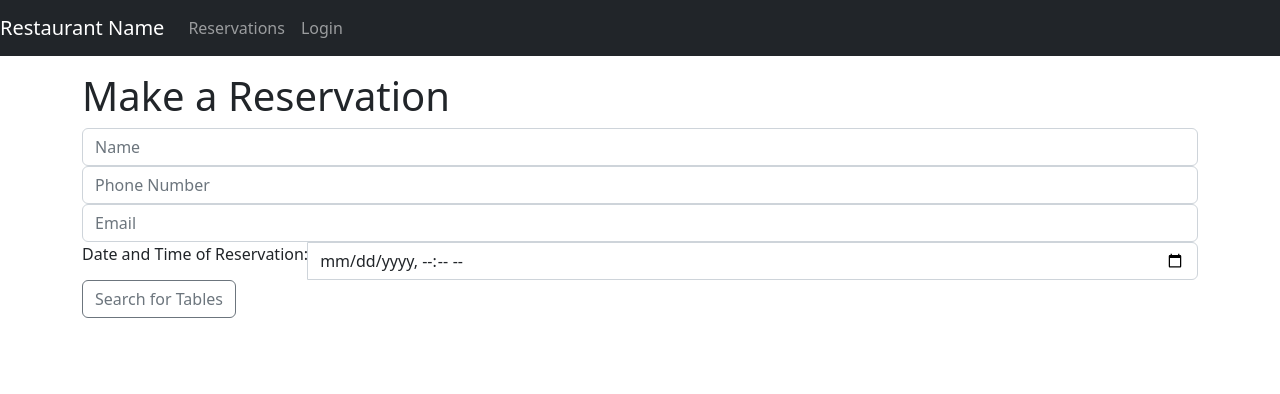
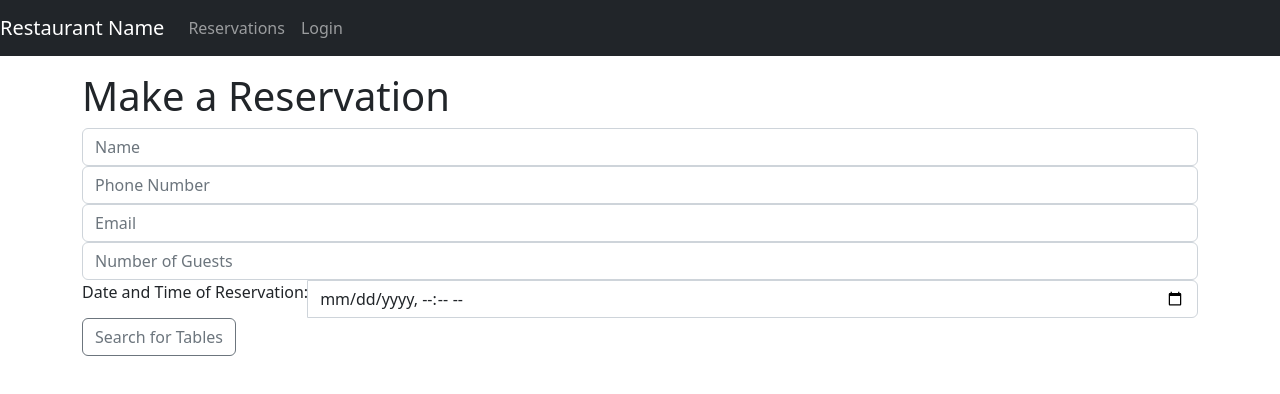
Before and after one commit to youngwillyum/SoftwareDesignProject, a React (Create React App) app in the folder Frontend/: page / in a window 1280 px wide. Shown: the top 394 px of the page. Built offline with nearby package versions, Linux system fonts and the light colour scheme.

Commit message:
Added number of guests to table search

```diff
--- a/Frontend/src/components/restaurants-list.js
+++ b/Frontend/src/components/restaurants-list.js
@@ -15,6 +15,7 @@ const RestaurantsList = props => {
   const [resPhone, setResPhone ] = useState("");
   const [resEmail, setResEmail ] = useState("");
   const [resDateTime, setResDateTime ] = useState("");
+  const [resNumGuests, setResNumGuests ] = useState("");
 
   //tells react that app should do these after render
   useEffect(() => {
@@ -43,7 +44,10 @@ const RestaurantsList = props => {
     setResDateTime(resDateTime);
   };
 
-
+  const onChangeNumGuests = e => {
+    const resNumGuests = e.target.value;
+    setResNumGuests(resNumGuests);
+  };
 
   const retrieveRestaurants = () => {
     RestaurantDataService.getAll()
@@ -122,7 +126,18 @@ const RestaurantsList = props => {
           />
         </div>
 
-        {/* 3rd input box - date & time */}
+        {/* 4th input box - number of customers */}
+        <div className="input-group col-lg-4">
+          <input
+            type="number"
+            className="form-control"
+            placeholder="Number of Guests"
+            value={resNumGuests}
+            onChange={onChangeNumGuests}
+          />
+        </div>
+
+        {/* 5th input box - date & time */}
         <div className="input-group col-lg-4">
           <label for="date_time">Date and Time of Reservation:</label>
           <input
```
Also changed, not shown: 2 other files (tests, documents, lock files or other folders).
